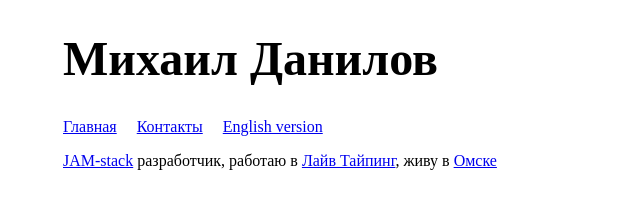
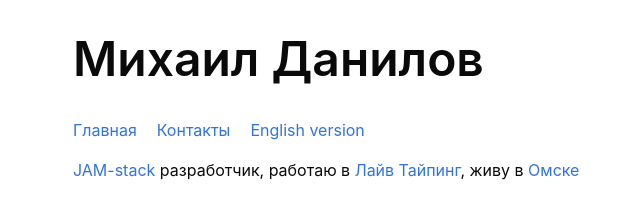
Before and after one commit to MichaelDanilov/danilov.me, a Gatsby site: page /ru in a window 1280 px wide. Shown: the whole page, without its empty margins (177-817 px from the left). Built offline with nearby package versions, Linux system fonts and the light colour scheme; Gatsby itself is replaced by a stand-in of ours.

Commit message:
Fix global styles

```diff
--- a/src/components/layout/index.tsx
+++ b/src/components/layout/index.tsx
@@ -1,9 +1,10 @@
 import * as React from "react";
 
-import "./styles";
+import GlobalStyle from "./styles";
 
 const Layout = ({ children }: IProps) => (
   <React.Fragment>
+    <GlobalStyle />
     {children}
   </React.Fragment>
 );
--- a/src/components/layout/styles.ts
+++ b/src/components/layout/styles.ts
@@ -3,7 +3,7 @@ import { createGlobalStyle } from "styled-components";
 import styles from "../../constants/styles";
 
 // tslint:disable-next-line
-createGlobalStyle`
+const GlobalStyle = createGlobalStyle`
   * {
     box-sizing: border-box;
 
@@ -45,3 +45,5 @@ createGlobalStyle`
     }
   }
 `;
+
+export default GlobalStyle;
```
